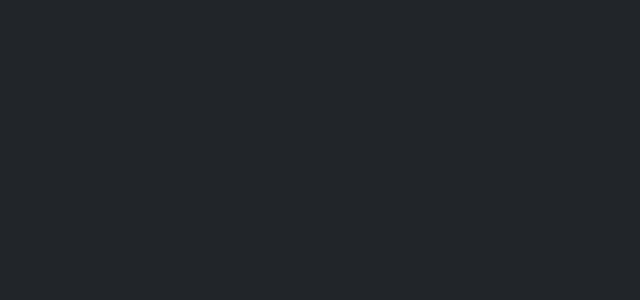
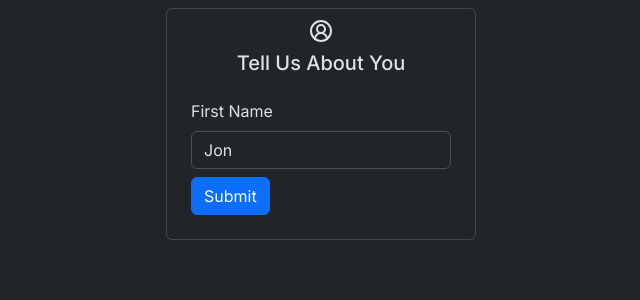
Before and after one commit to JezzyDeves/react-hook-form-demo, a Next.js app: page / in a window 1280 px wide. Shown: the top 300 px of the page, without its empty margins (319-959 px from the left). Built offline with nearby package versions, Linux system fonts and the light colour scheme.

Commit message:
Adds basic form example

```diff
--- a/app/page.tsx
+++ b/app/page.tsx
@@ -1,3 +1,78 @@
+"use client";
+
+import { zodResolver } from "@hookform/resolvers/zod";
+import { UserCircle2 } from "lucide-react";
+import { useEffect, useState } from "react";
+import { Button, Card, Col, Form, Row } from "react-bootstrap";
+import { useForm } from "react-hook-form";
+import { z } from "zod";
+
+const formSchema = z.object({
+  name: z.string().min(1, "Please enter your first name"),
+});
+
 export default function Home() {
-  return <></>;
+  const [store, setStore] = useState<z.infer<typeof formSchema>>({
+    name: "Jon",
+  });
+
+  const {
+    register,
+    handleSubmit,
+    watch,
+    formState: { errors },
+  } = useForm<z.infer<typeof formSchema>>({
+    resolver: zodResolver(formSchema),
+    defaultValues: store,
+  });
+
+  useEffect(() => {
+    const subscription = watch((value) => {
+      setStore({ name: value.name! });
+    });
+
+    return () => subscription.unsubscribe();
+  }, [watch]);
+
+  useEffect(() => {
+    console.log(store);
+  }, [store]);
+
+  return (
+    <>
+      <Row className="m-2">
+        <Col className="d-flex justify-content-center">
+          <Card className="p-2">
+            <Card.Title className="text-center">
+              <Col>
+                <UserCircle2 />
+              </Col>
+              <Col className="mt-2">Tell Us About You</Col>
+            </Card.Title>
+            <Card.Body>
+              <Form
+                onSubmit={handleSubmit((data) => {
+                  alert(JSON.stringify(data));
+                })}
+              >
+                <Form.Group>
+                  <Form.Label>First Name</Form.Label>
+                  <Form.Control
+                    isInvalid={!!errors.name}
+                    {...register("name")}
+                  />
+                  <Form.Control.Feedback type="invalid">
+                    {errors.name?.message}
+                  </Form.Control.Feedback>
+                </Form.Group>
+                <Button className="mt-2" type="submit">
+                  Submit
+                </Button>
+              </Form>
+            </Card.Body>
+          </Card>
+        </Col>
+      </Row>
+    </>
+  );
 }
```
